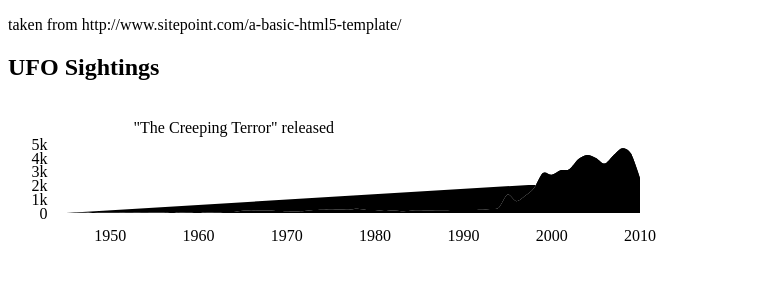
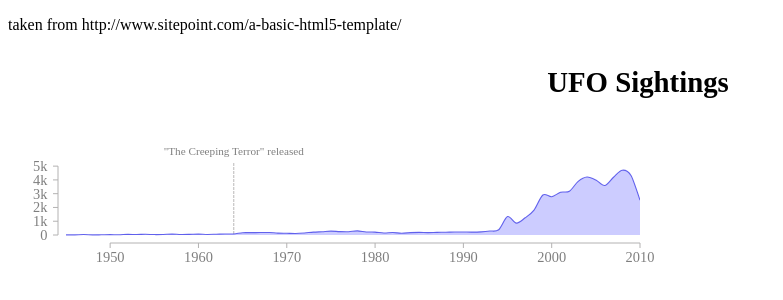
Before and after one commit to samjewell/ftse-crash, a website: page index.html in a window 1280 px wide. Shown: the whole page, without its empty margins (0-783 px from the left). Drawn offline with nearby package versions, Linux system fonts and the light colour scheme.

Commit message:
styles added

```diff
--- a/index.html
+++ b/index.html
@@ -9,6 +9,7 @@
   <meta name="author" content="SitePoint">
 
   <!-- <link rel="stylesheet" href="css/styles.css?v=1.0"> -->
+  <link rel="stylesheet" href="styles/metricsgraphics.css">
 
   <!--[if lt IE 9]>
   <script src="http://html5shiv.googlecode.com/svn/trunk/html5.js"></script>
```
